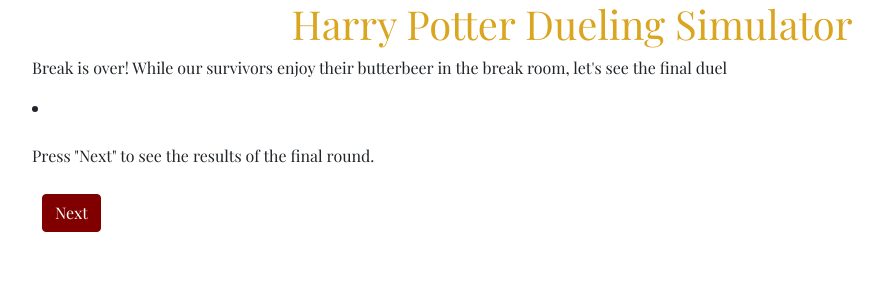
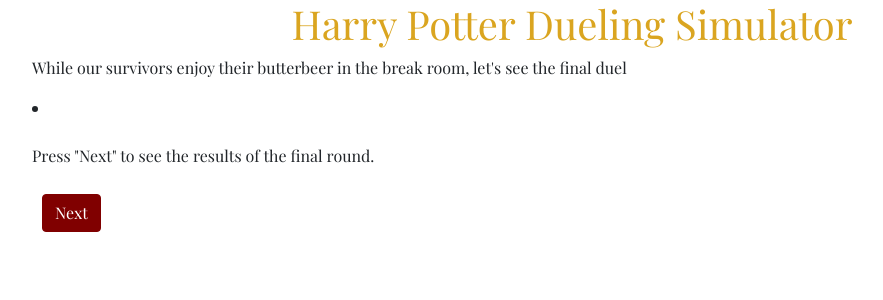
Before and after one commit to rjrichards27/biostats_finalproject_hp, a Flask app: template src/templates/bracket5_5rounds.html in a window 1280 px wide. Shown: the top 300 px of the page, without its empty margins (68-951 px from the left). Run offline with Flask 3, Linux system fonts and the light colour scheme; the template is opened without the code that fills it, so the values that code supplies are empty; parts of the project's set-up code (start-up, migrations or seed data) failed here and were passed over.

Commit message:
Update src/templates/bracket5_5rounds.html
Co-authored-by: Wafiakmal <104295829+wafiakmal@users.noreply.github.com>

```diff
--- a/src/templates/bracket5_5rounds.html
+++ b/src/templates/bracket5_5rounds.html
@@ -32,7 +32,7 @@
     <div class="container">
         <div class="col">
             <h1 class="text-center" style="color: goldenrod"> Harry Potter Dueling Simulator </h1>
-            <p> Break is over! While our survivors enjoy their butterbeer in the break room, let's see the final
+            <p> While our survivors enjoy their butterbeer in the break room, let's see the final
                 duel</p>
             <li>{{ session["results_5round"]["final_duel"][0] }}</li>
             <br>
```
